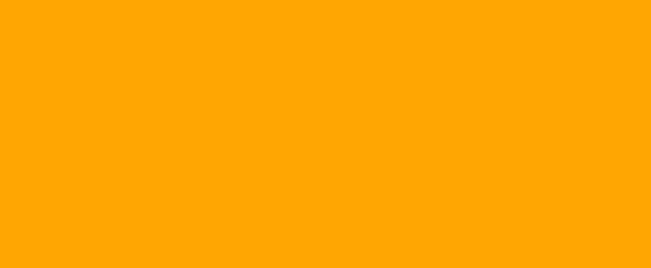
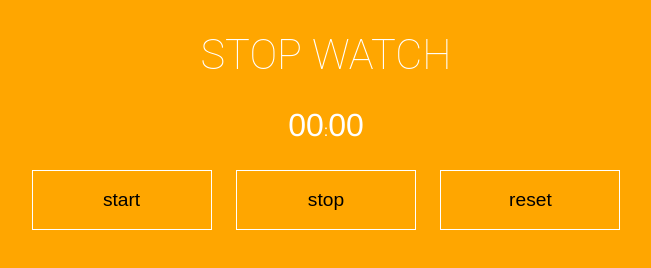
Before and after one commit to MonicaHoward/stopwatch, a plain HTML site: page index.html in a window 1280 px wide. Shown: the whole page, without its empty margins (314-965 px from the left). Drawn offline with Linux system fonts and the light colour scheme.

Commit message:
setup html layout

```diff
--- a/index.html
+++ b/index.html
@@ -8,6 +8,13 @@
     <title>Document</title>
 </head>
 <body>
+    <div class="wrapper">
+        <h1>STOP WATCH</h1>
+        <p><span id="seconds">00</span>:<span id="tens">00</span></p>
+        <button id="start-button">start</button>
+        <button id="stop-button">stop</button>
+        <button id="reset-button">reset</button>
+    </div>
     <script src="script.js"></script>
 </body>
 </html>
```
